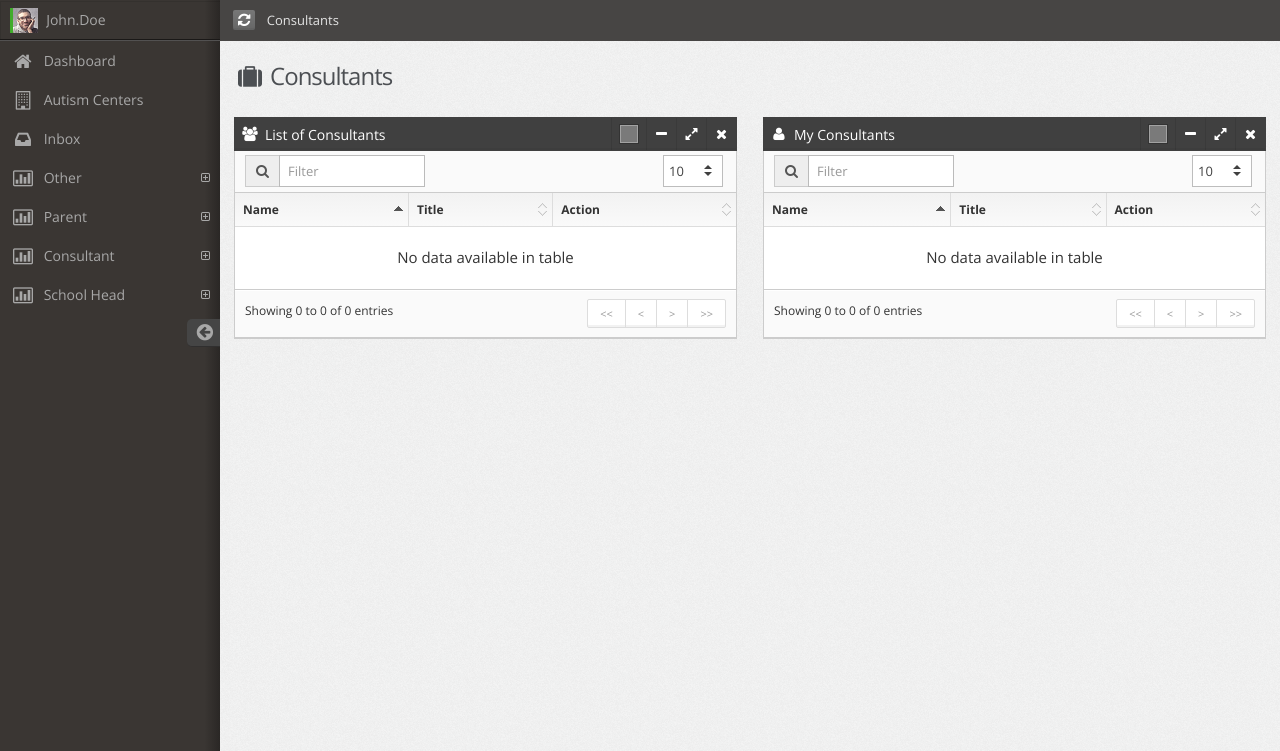
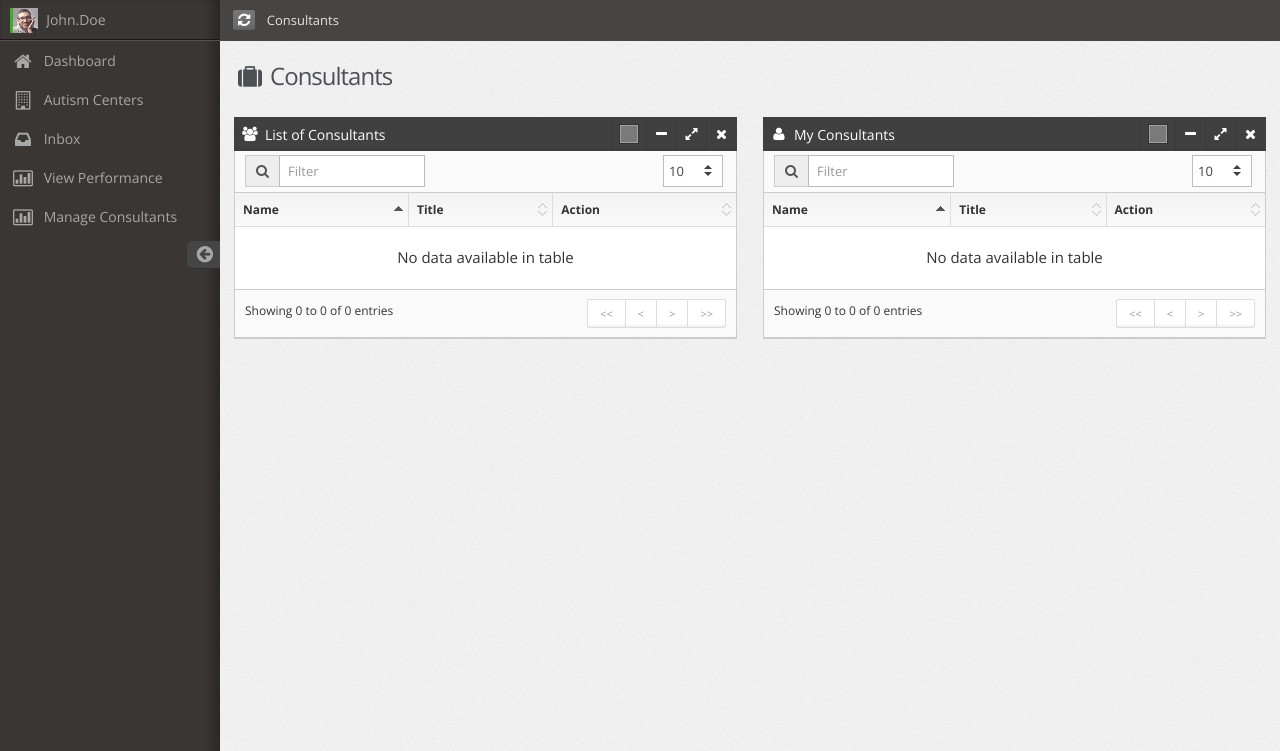
Before and after one commit to RUSL-Sayuri/sayuri-web, a CodeIgniter app: page /index.php/parents/manage_consultants in a window 1280 px wide. Shown: the part 49-800 px from the top of the page. Run offline with CodeIgniter, Linux system fonts and the light colour scheme; data that the repository does not hold is empty; some libraries are stand-ins or nearby versions.

Commit message:
Finalize parent

```diff
--- a/application/models/game.php
+++ b/application/models/game.php
@@ -54,6 +54,11 @@ class game extends CI_Model
         $this->db->where('play.game_id',$game_id);
         return $this->db->get()->result();
     }
+
+    public function insert_score($p_id, $game_id, $level, $score)
+    {
+        $this->db->insert('play', array('p_id'=>$p_id, 'game_id'=>$game_id, 'level'=>$level, 'score'=>$score));
+    }
 }
 
 /* End of file game.php */
--- a/application/views/partial/navigation.php
+++ b/application/views/partial/navigation.php
@@ -28,67 +28,75 @@
                 <a href="<?php echo base_url('index.php'); ?>/inbox" title="Inbox"><i class="fa fa-lg fa-fw fa-inbox"></i> <span
                         class="menu-item-parent">Inbox</span></a>
             </li>
+
             <li>
-                <a href="#"><i class="fa fa-lg fa-fw fa-bar-chart-o"></i> <span
-                        class="menu-item-parent">Other</span></a>
-                <ul>
-                    <li>
-                        <a href="<?php echo base_url('index.php'); ?>/login">Login</a>
-                    </li>
-                    <li>
-                        <a href="<?php echo base_url('index.php'); ?>/my_profile">Profile</a>
-                    </li>
-                </ul>
+                <a href="<?php echo base_url('index.php'); ?>/Parents/view_performance"><i class="fa fa-lg fa-fw fa-bar-chart-o"></i> View Performance</a>
             </li>
             <li>
-                <a href="#"><i class="fa fa-lg fa-fw fa-bar-chart-o"></i> <span
-                        class="menu-item-parent">Parent</span></a>
-                <ul>
-                    <li>
-                        <a href="<?php echo base_url('index.php'); ?>/Parents/view_performance">View Performance</a>
-                    </li>
-                    <li>
-                        <a href="<?php echo base_url('index.php'); ?>/Parents/manage_consultants">Manage Consultants</a>
-                    </li>
-                </ul>
+                <a href="<?php echo base_url('index.php'); ?>/Parents/manage_consultants"><i class="fa fa-lg fa-fw fa-bar-chart-o"></i> Manage Consultants</a>
             </li>
 
-            <li>
-                <a href="#"><i class="fa fa-lg fa-fw fa-bar-chart-o"></i> <span
-                        class="menu-item-parent">Consultant</span></a>
-                <ul>
-                    <li>
-                        <a href="<?php echo base_url('index.php'); ?>/consultant_dashboard">Consultant Dashboard</a>
-                    </li>
-                    <li>
-                        <a href="<?php echo base_url('index.php'); ?>/consultant_manage_peers">Peers</a>
-                    </li>
-                    <li>
-                        <a href="<?php echo base_url('index.php'); ?>/consultant_children_performance">Children's Performance</a>
-                    </li>
-
-                </ul>
-            </li>
-
-            <li>
-                <a href="#"><i class="fa fa-lg fa-fw fa-bar-chart-o"></i> <span
-                        class="menu-item-parent">School Head</span></a>
-                <ul>
-                    <li>
-                        <a href="<?php echo base_url('index.php'); ?>/school_dashboard">School Dashboard</a>
-                    </li>
-                    <li>
-                        <a href="<?php echo base_url('index.php'); ?>/school_classes">My Classes</a>
-                    </li>
-                    <li>
-                        <a href="<?php echo base_url('index.php'); ?>/school_class_profile">Class Profile</a>
-                    </li>
-                    <li>
-                        <a href="<?php echo base_url('index.php'); ?>/school_class_edit">Edit Class</a>
-                    </li>
-
-                </ul>
-            </li>
+<!--            <li>-->
+<!--                <a href="#"><i class="fa fa-lg fa-fw fa-bar-chart-o"></i> <span-->
+<!--                        class="menu-item-parent">Other</span></a>-->
+<!--                <ul>-->
+<!--                    <li>-->
+<!--                        <a href="--><?php //echo base_url('index.php'); ?><!--/login">Login</a>-->
+<!--                    </li>-->
+<!--                    <li>-->
+<!--                        <a href="--><?php //echo base_url('index.php'); ?><!--/my_profile">Profile</a>-->
+<!--                    </li>-->
+<!--                </ul>-->
+<!--            </li>-->
+<!--            <li>-->
+<!--                <a href="#"><i class="fa fa-lg fa-fw fa-bar-chart-o"></i> <span-->
+<!--                        class="menu-item-parent">Parent</span></a>-->
+<!--                <ul>-->
+<!--                    <li>-->
+<!--                        <a href="--><?php //echo base_url('index.php'); ?><!--/Parents/view_performance">View Performance</a>-->
+<!--                    </li>-->
+<!--                    <li>-->
+<!--                        <a href="--><?php //echo base_url('index.php'); ?><!--/Parents/manage_consultants">Manage Consultants</a>-->
+<!--                    </li>-->
+<!--                </ul>-->
+<!--            </li>-->
+<!--            -->
+<!--            <li>-->
+<!--                <a href="#"><i class="fa fa-lg fa-fw fa-bar-chart-o"></i> <span-->
+<!--                        class="menu-item-parent">Consultant</span></a>-->
+<!--                <ul>-->
+<!--                    <li>-->
+<!--                        <a href="--><?php //echo base_url('index.php'); ?><!--/consultant_dashboard">Consultant Dashboard</a>-->
+<!--                    </li>-->
+<!--                    <li>-->
+<!--                        <a href="--><?php //echo base_url('index.php'); ?><!--/consultant_manage_peers">Peers</a>-->
+<!--                    </li>-->
+<!--                    <li>-->
+<!--                        <a href="--><?php //echo base_url('index.php'); ?><!--/consultant_children_performance">Children's Performance</a>-->
+<!--                    </li>-->
+<!--                    -->
+<!--                </ul>-->
+<!--            </li>-->
+<!--            -->
+<!--            <li>-->
+<!--                <a href="#"><i class="fa fa-lg fa-fw fa-bar-chart-o"></i> <span-->
+<!--                        class="menu-item-parent">School Head</span></a>-->
+<!--                <ul>-->
+<!--                    <li>-->
+<!--                        <a href="--><?php //echo base_url('index.php'); ?><!--/school_dashboard">School Dashboard</a>-->
+<!--                    </li>-->
+<!--                    <li>-->
+<!--                        <a href="--><?php //echo base_url('index.php'); ?><!--/school_classes">My Classes</a>-->
+<!--                    </li>-->
+<!--                    <li>-->
+<!--                        <a href="--><?php //echo base_url('index.php'); ?><!--/school_class_profile">Class Profile</a>-->
+<!--                    </li>-->
+<!--                    <li>-->
+<!--                        <a href="--><?php //echo base_url('index.php'); ?><!--/school_class_edit">Edit Class</a>-->
+<!--                    </li>-->
+<!--                    -->
+<!--                </ul>-->
+<!--            </li>-->
 
         </ul>
     </nav>
```
Also changed, not shown: application/controllers/API.php (added, +40 -0 lines).
